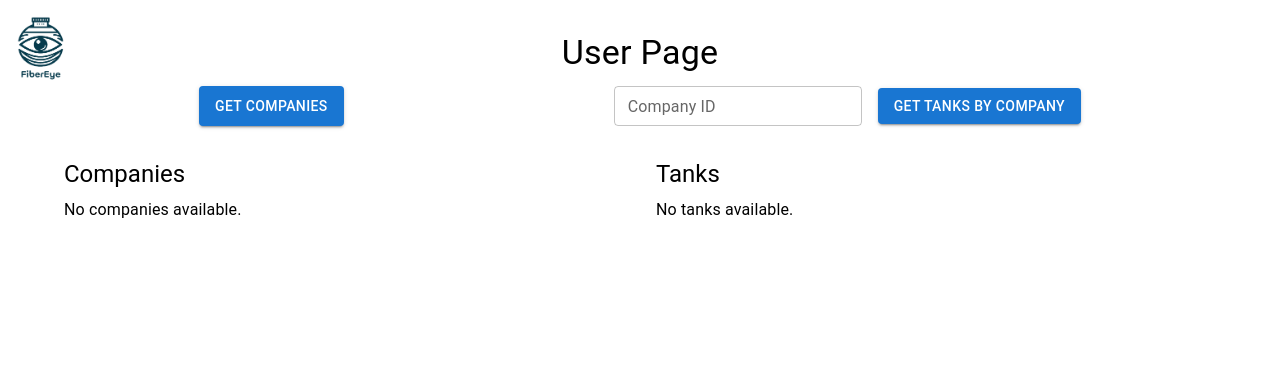
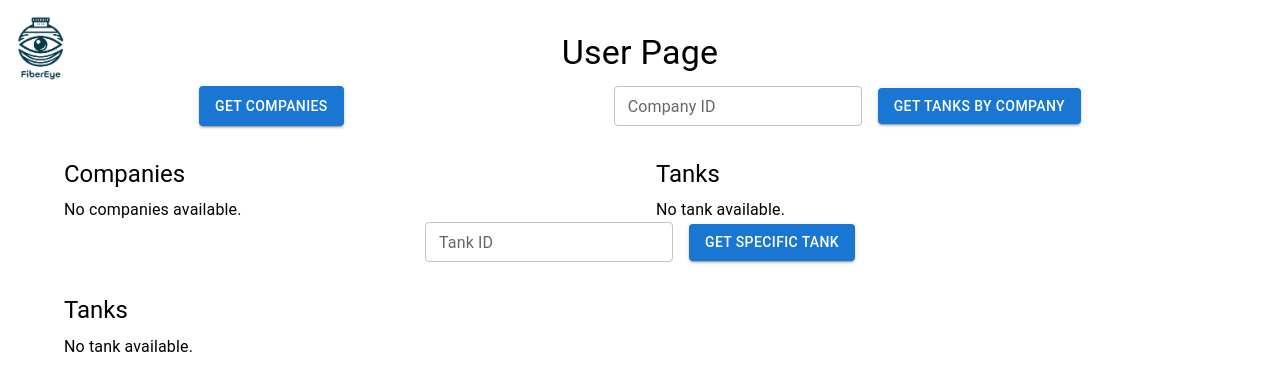
Before and after one commit to MateoGE01/FiberEye, a React (Create React App) app in the folder fibereyeclient/: page /user in a window 1280 px wide. Shown: the top 390 px of the page. Built offline with nearby package versions, Linux system fonts and the light colour scheme.

Commit message:
Get specific tank
Se añadio un metodo para conseguir un tanque especfico, hay unos errores en el frontend que se deben arreglar

```diff
--- a/fibereyeclient/src/UserPage.js
+++ b/fibereyeclient/src/UserPage.js
@@ -1,5 +1,5 @@
 import React, { useState, useEffect } from 'react';
-import { get_companies, get_tanks, get_sensors, get_readings } from './axiosConfig';
+import { get_companies, get_tanks, get_sensors, get_readings, get_tank } from './axiosConfig';
 import { Box, Button, Container, Grid, Card, CardContent, CardMedia, Typography, Alert, TextField, Dialog, DialogTitle, DialogContent, Menu, MenuItem } from '@mui/material';
 import { LineChart, Line, XAxis, YAxis, CartesianGrid, Tooltip, Legend, ResponsiveContainer } from 'recharts';
 import { useNavigate } from 'react-router-dom';
@@ -15,6 +15,8 @@ const UserPage = () => {
     const [open, setOpen] = useState(false);
     const [anchorEl, setAnchorEl] = useState(null);
     const [username, setUsername] = useState('');
+    const [specificTank, setSpecificTank] = useState('');
+    const [buttonClicked, setButtonClicked] = useState(false);
     const navigate = useNavigate();
 
     useEffect(() => {
@@ -65,6 +67,17 @@ const UserPage = () => {
         }
     };
 
+    const handeGetSpecificTank = async () => {
+        try {
+            const response = await get_tank(specificTank);
+            console.log(response);
+            setSpecificTank(response);
+        } catch (error) {
+            console.error(error);
+            setMessage('Error getting specific tank');
+        }
+    };
+
     const handleClose = () => {
         setOpen(false);
         setSensors([]);
@@ -105,6 +118,9 @@ const UserPage = () => {
             <Typography variant="h4" align="center" gutterBottom>
                 User Page
             </Typography>
+
+
+
             <Box sx={{ display: 'flex', justifyContent: 'space-around', mb: 4 }}>
                 <Button variant="contained" onClick={handleGetCompanies}>Get Companies</Button>
                 <Box sx={{ display: 'flex', alignItems: 'center' }}>
@@ -184,6 +200,9 @@ const UserPage = () => {
                                         <Grid item xs={8}>
                                             <Typography variant="h6">{tank.name}</Typography>
                                             <Typography variant="body2" color="text.secondary">
+                                                Tank ID: {tank.id}
+                                            </Typography>
+                                            <Typography variant="body2" color="text.secondary">
                                                 Capacity: {tank.capacity} liters
                                             </Typography>
                                             <Typography variant="body2" color="text.secondary">
@@ -219,11 +238,76 @@ const UserPage = () => {
                             </Card>
                         ))
                     ) : (
-                        <Typography>No tanks available.</Typography>
+                        <Typography>No tank available.</Typography>
                     )}
                 </Grid>
 
+
             </Grid>
+            <Box sx={{ display: 'flex', justifyContent: 'space-around', mb: 4 }}>
+                <Box sx={{ display: 'flex', alignItems: 'center' }}>
+                    <TextField
+                        label="Tank ID"
+                        variant="outlined"
+                        size="small"
+                        value={specificTank}
+                        onChange={(e) => setSpecificTank(e.target.value)}
+                        sx={{ mr: 2 }}
+                    />
+                    <Button variant="contained" onClick={() => {handeGetSpecificTank(); setButtonClicked(true);}}>Get Specific Tank</Button>
+                </Box>
+            </Box>
+                <Grid item xs={12} md={6}>
+                    <Typography variant="h5" gutterBottom>
+                        Tanks
+                    </Typography>
+                    {specificTank && buttonClicked ? (
+                            <Card key={specificTank.id} sx={{ mb: 2 }}>
+                                <CardContent>
+                                    <Grid container spacing={2}>
+                                        <Grid item xs={8}>
+                                            <Typography variant="h6">{specificTank.name}</Typography>
+                                            <Typography variant="body2" color="text.secondary">
+                                                Tank ID: {specificTank.id}
+                                            </Typography>
+                                            <Typography variant="body2" color="text.secondary">
+                                                Capacity: {specificTank.capacity}
+                                            </Typography>
+                                            <Typography variant="body2" color="text.secondary">
+                                                Material: {specificTank.material}
+                                            </Typography>
+                                            <Typography variant="body2" color="text.secondary">
+                                                Location: {specificTank.location}
+                                            </Typography>
+                                            <Typography variant="body2" color="text.secondary">
+                                                Install Date: {specificTank.install_date}
+                                            </Typography>
+                                            <Button variant="contained" size="small" onClick={() => handleOpenSensorDialog(specificTank.id)}>
+                                                View Sensors
+                                            </Button>
+                                        </Grid>
+                                        {specificTank.imagen && (
+                                            <Grid item xs={4}>
+                                                <CardMedia
+                                                    component="img"
+                                                    image={specificTank.imagen}
+                                                    alt={specificTank.name}
+                                                    sx={{ border: '1px solid #ddd',
+                                                        borderRadius: '4px',
+                                                        padding: '4px',
+                                                        width: '150px',
+                                                        height: '150px'
+                                                    }}
+                                                />
+                                            </Grid>
+                                        )}
+                                    </Grid>
+                                </CardContent>
+                            </Card>
+                    ) : (
+                        <Typography>No tank available.</Typography>
+                    )}
+                </Grid>
             <Dialog open={open} onClose={handleClose}>
                 <DialogTitle>Sensors</DialogTitle>
                 <DialogContent>
--- a/fibereyeclient/src/axiosConfig.js
+++ b/fibereyeclient/src/axiosConfig.js
@@ -70,6 +70,14 @@ export const get_tanks = async (company_id) => {
     return response.data;
 }
 
+// Función para conseguir un solo tanque
+export const get_tank = async (tank_id) => {
+    const token = localStorage.getItem('token');
+    const response = await instance.get(`/api/InfoTanques/tanks/get_tank/?tank_id=${tank_id}`,
+    {headers: {Authorization: `Bearer ${token}`}});
+
+    return response.data;
+}
 
 //Borrar tanque, accion solo para administradores
 export const delete_tank = async (company_id, tank_id) => {
@@ -106,4 +114,5 @@ export const add_sensor = async (tank_id, model, type, install_date) => {
     return response.data;
 }
 
+
 export default instance;
```
Also changed, not shown: 1 other file (tests, documents, lock files or other folders).
